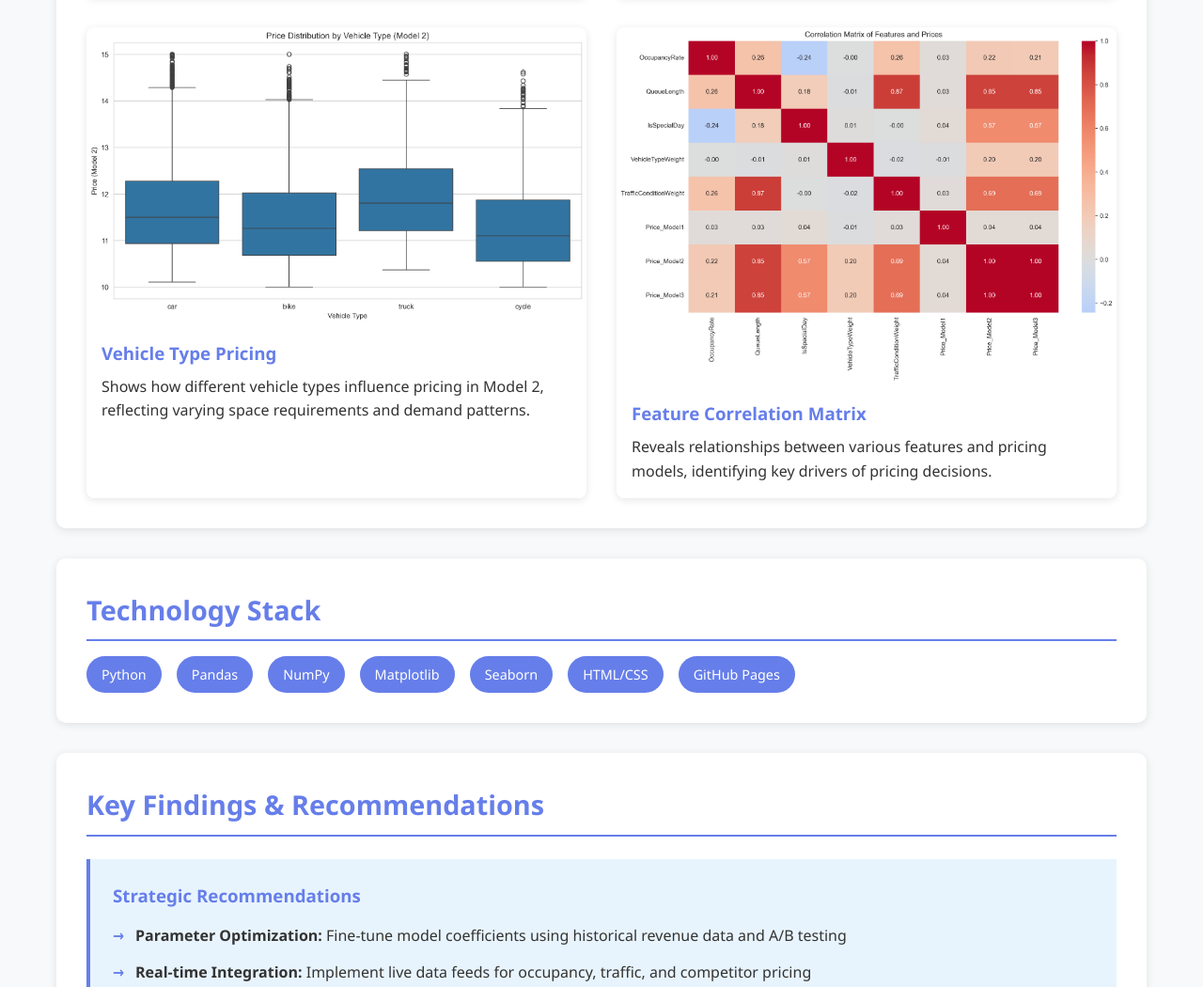
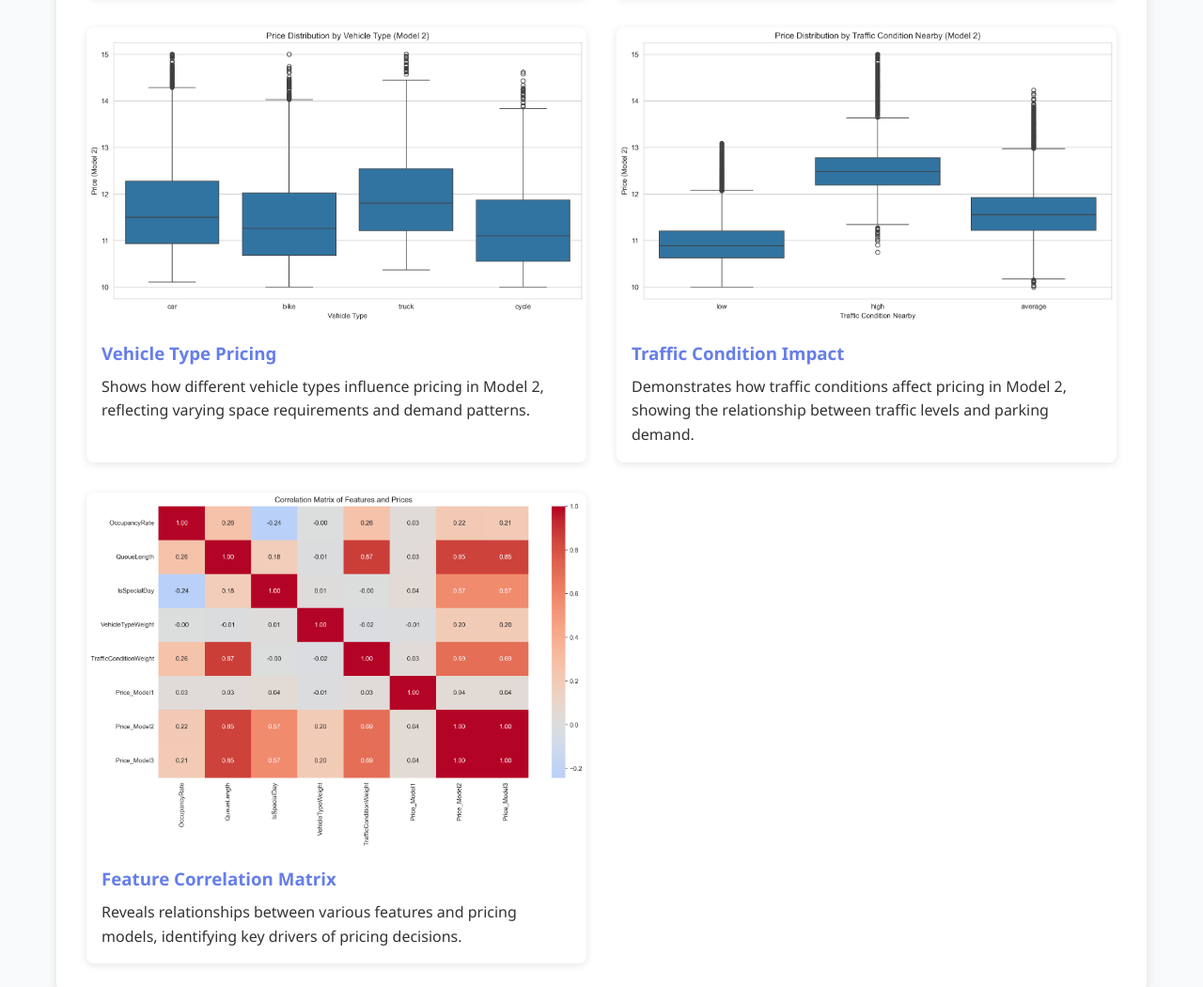
Before and after one commit to msrishav-28/dynamic-parking-pricing, a plain HTML site: page index.html in a window 1280 px wide. Shown: the part 2154-3204 px from the top of the page at 94% size. Drawn offline with Linux system fonts and the light colour scheme.

Commit message:
Add missing traffic condition visualization to dashboard

```diff
--- a/index.html
+++ b/index.html
@@ -321,6 +321,13 @@
                     </div>
                 </div>
                 <div class="viz-card">
+                    <img src="./output/price_by_trafficcondition_model2.png" alt="Price by Traffic Condition" onerror="this.style.display='none'; this.nextElementSibling.style.padding='2rem'; this.nextElementSibling.innerHTML='<h3>Traffic Condition Impact</h3><p>Demonstrates how traffic conditions affect pricing in Model 2, showing the relationship between traffic levels and parking demand.</p><p><em>Image: price_by_trafficcondition_model2.png</em></p>'">
+                    <div class="viz-card-content">
+                        <h3>Traffic Condition Impact</h3>
+                        <p>Demonstrates how traffic conditions affect pricing in Model 2, showing the relationship between traffic levels and parking demand.</p>
+                    </div>
+                </div>
+                <div class="viz-card">
                     <img src="./output/correlation_heatmap.png" alt="Feature Correlation Matrix" onerror="this.style.display='none'; this.nextElementSibling.style.padding='2rem'; this.nextElementSibling.innerHTML='<h3>Feature Correlation Matrix</h3><p>Reveals relationships between various features and pricing models, identifying key drivers of pricing definitions.</p><p><em>Image: correlation_heatmap.png</em></p>'">
                     <div class="viz-card-content">
                         <h3>Feature Correlation Matrix</h3>
```
